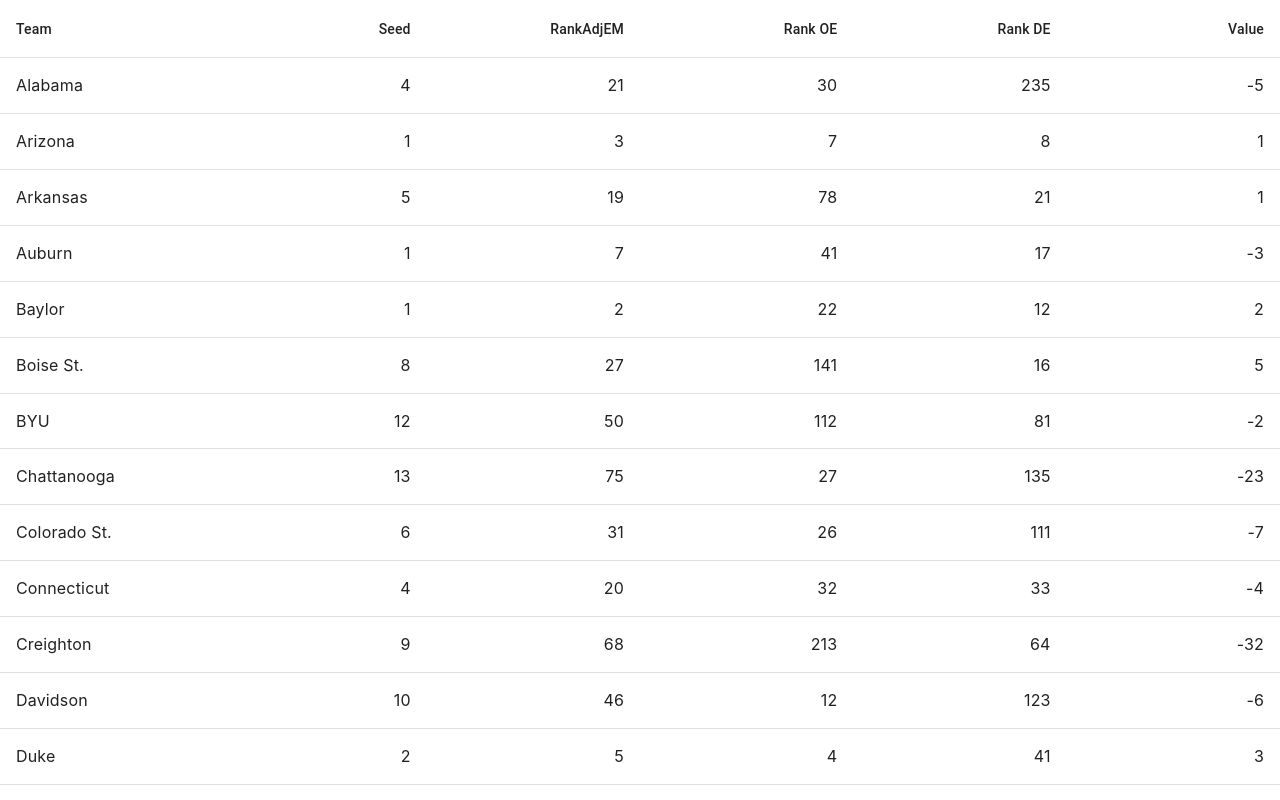
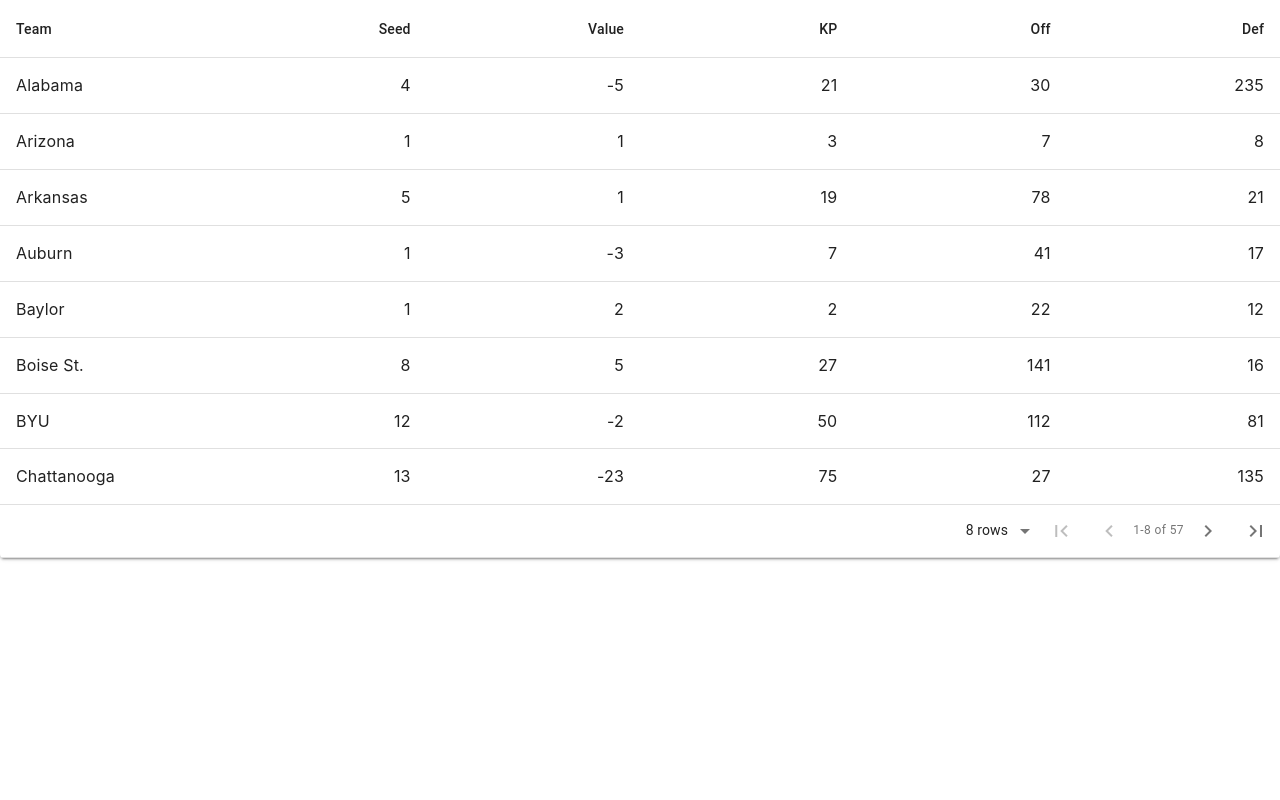
Before and after one commit to mleonard9/mm-auction-helper, a React (Create React App) app: page / in a window 1280 px wide. Shown: the top 800 px of the page. Built offline with nearby package versions, Linux system fonts and the light colour scheme.

Commit message:
Updated Grid

```diff
--- a/src/Components/RankingsTable.js
+++ b/src/Components/RankingsTable.js
@@ -9,11 +9,11 @@
   const columns = [
     { title: 'Team', field: 'TeamName' },
     { title: 'Seed', field: 'Seed', type: 'numeric' },
+    { title: 'Value', field: 'Value', type: 'numeric' },
     // { title: 'NET', field: 'NET', type: 'numeric' },
-    { title: 'RankAdjEM', field: 'RankAdjEM', type: 'numeric' },
-    { title: 'Rank OE', field: 'RankOE', type: 'numeric' },
-    { title: 'Rank DE', field: 'RankDE', type: 'numeric' },
-    { title: 'Value', field: 'Value', type: 'numeric' },
+    { title: 'KP', field: 'RankAdjEM', type: 'numeric' },
+    { title: 'Off', field: 'RankOE', type: 'numeric' },
+    { title: 'Def', field: 'RankDE', type: 'numeric' },
   ]
 
   function getSeed(TeamName) {
@@ -44,8 +44,8 @@
       options={{
         sorting: true,
         search: false,
-        paging: false,
-        toolbar: false
+        toolbar: false,
+        pageSize: 8,
       }}
     />
   );
```
